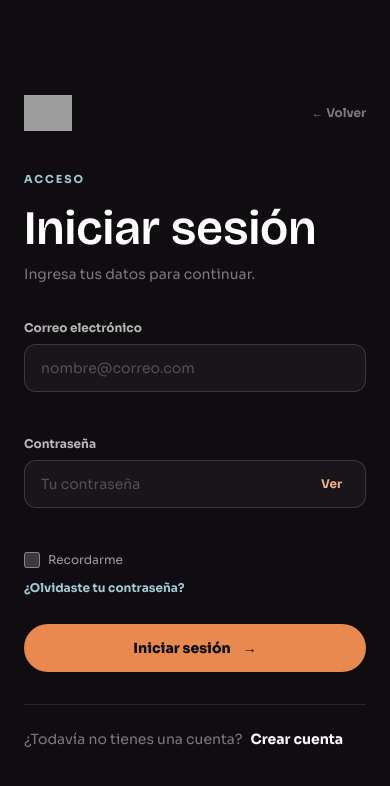
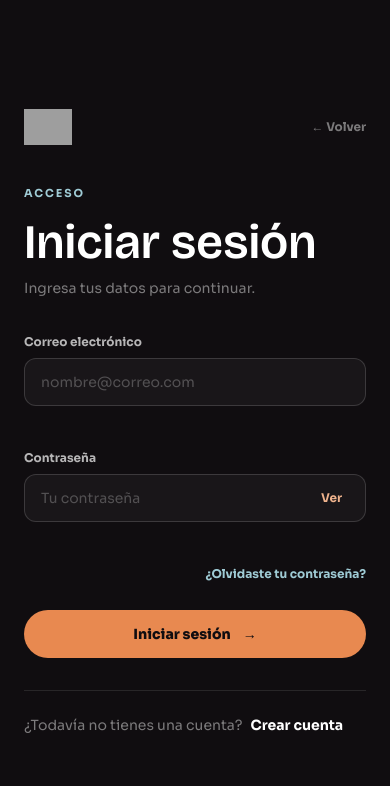
Before and after one commit to ximena07ghub/progra_cap_intermedia, a PHP site: page /login.php in a window 390 px wide. Shown: the top 786 px of the page. Run offline with PHP 8.4, Linux system fonts and the light colour scheme; grey boxes are pictures that could not be loaded.

Commit message:
Preparar login para enviar credenciales sin rol

```diff
--- a/login.php
+++ b/login.php
@@ -10,7 +10,6 @@ $pageTitle = 'Iniciar sesión | AulaGo';
 $pageDescription = 'Accede a tu espacio personal de AulaGo.';
 $pageScripts = ['auth.js'];
 $redirect = trim((string) ($_GET['redirect'] ?? ''));
-$requestedRole = trim((string) ($_GET['role'] ?? ''));
 $error = trim((string) ($_GET['error'] ?? ''));
 $registered = isset($_GET['registered']);
 
@@ -58,7 +57,6 @@ require PROJECT_ROOT . '/includes/layout/head.php';
 
       <form class="mt-9 grid gap-5" action="<?= e(url('actions/login.php')) ?>" method="post" novalidate data-auth-form="login">
         <input type="hidden" name="redirect" value="<?= e($redirect) ?>">
-        <input type="hidden" name="role" value="<?= e($requestedRole) ?>">
 
         <label class="grid gap-2">
           <span class="text-xs font-bold text-white/70">Correo electrónico</span>
@@ -75,8 +73,7 @@ require PROJECT_ROOT . '/includes/layout/head.php';
           <small class="min-h-4 text-[11px] text-brand-coral" data-error-for="password"></small>
         </label>
 
-        <div class="flex flex-col gap-3 text-xs sm:flex-row sm:items-center sm:justify-between">
-          <label class="inline-flex items-center gap-2 text-white/60"><input type="checkbox" name="remember" class="h-4 w-4 rounded border-white/20 bg-transparent accent-aula-orange"><span>Recordarme</span></label>
+        <div class="flex justify-end text-xs">
           <a href="<?= e(url('recuperar-contrasena.php')) ?>" class="font-bold text-[#9fcbd5] transition hover:text-aula-orange-soft">¿Olvidaste tu contraseña?</a>
         </div>
 
```
